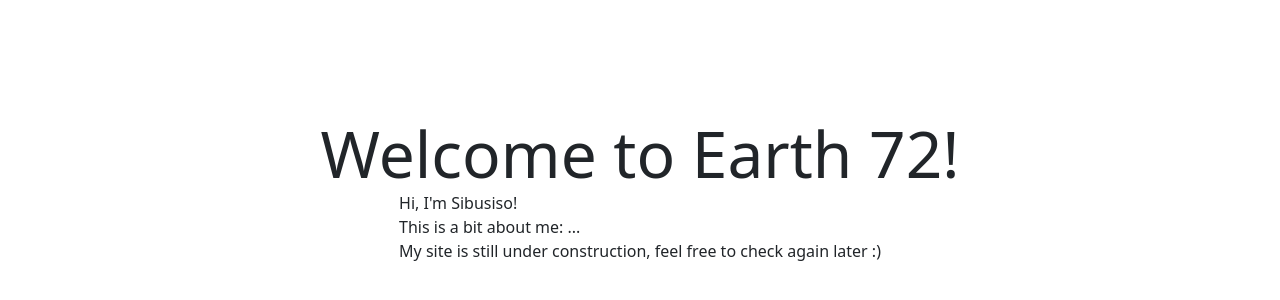
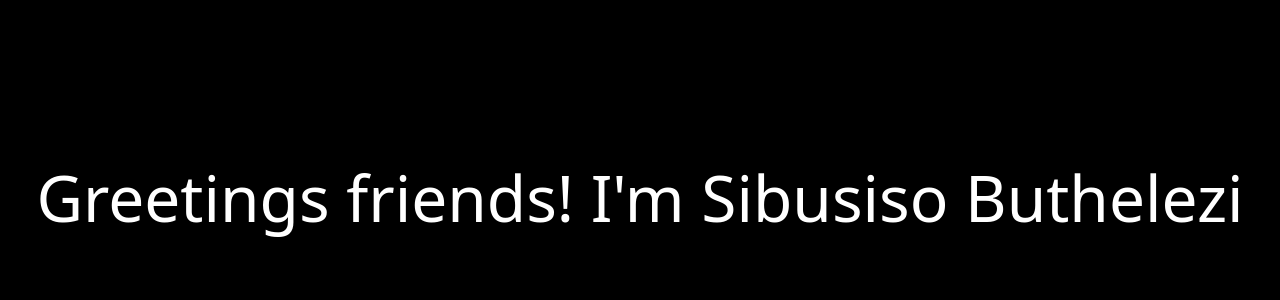
Before and after one commit to SibusisoButhelezi/SibuSite, a Next.js app: page / in a window 1280 px wide. Shown: the part 202-502 px from the top of the page. Built offline with nearby package versions, Linux system fonts and the light colour scheme.

Commit message:
Template ready

```diff
--- a/pages/index.js
+++ b/pages/index.js
@@ -13,13 +13,8 @@ export default function Home() {
 
       <main className={styles.main}>
         <h1 className={styles.title}>
-          Welcome to Earth 72!
+          Greetings friends! I'm Sibusiso Buthelezi
         </h1>
-        <p>
-          Hi, I'm Sibusiso! <br />
-          This is a bit about me: ... <br />
-          My site is still under construction, feel free to check again later :)
-        </p>
       </main>
     </div>
   )
--- a/styles/globals.css
+++ b/styles/globals.css
@@ -4,6 +4,7 @@ body {
   margin: 0;
   font-family: -apple-system, BlinkMacSystemFont, Segoe UI, Roboto, Oxygen,
     Ubuntu, Cantarell, Fira Sans, Droid Sans, Helvetica Neue, sans-serif;
+
 }
 
 a {
@@ -13,4 +14,6 @@ a {
 
 * {
   box-sizing: border-box;
+  color: rgb(255, 255, 255);
+  background-color: rgb(0, 0, 0);
 }
```
